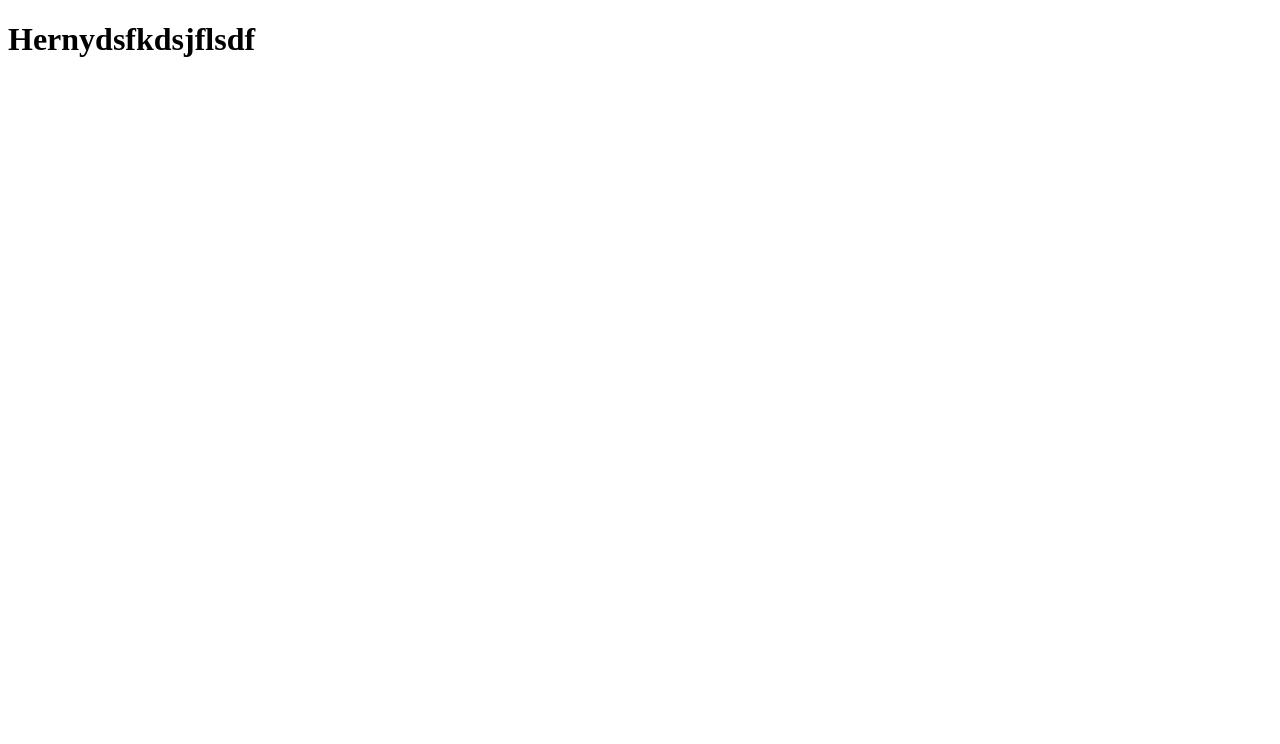
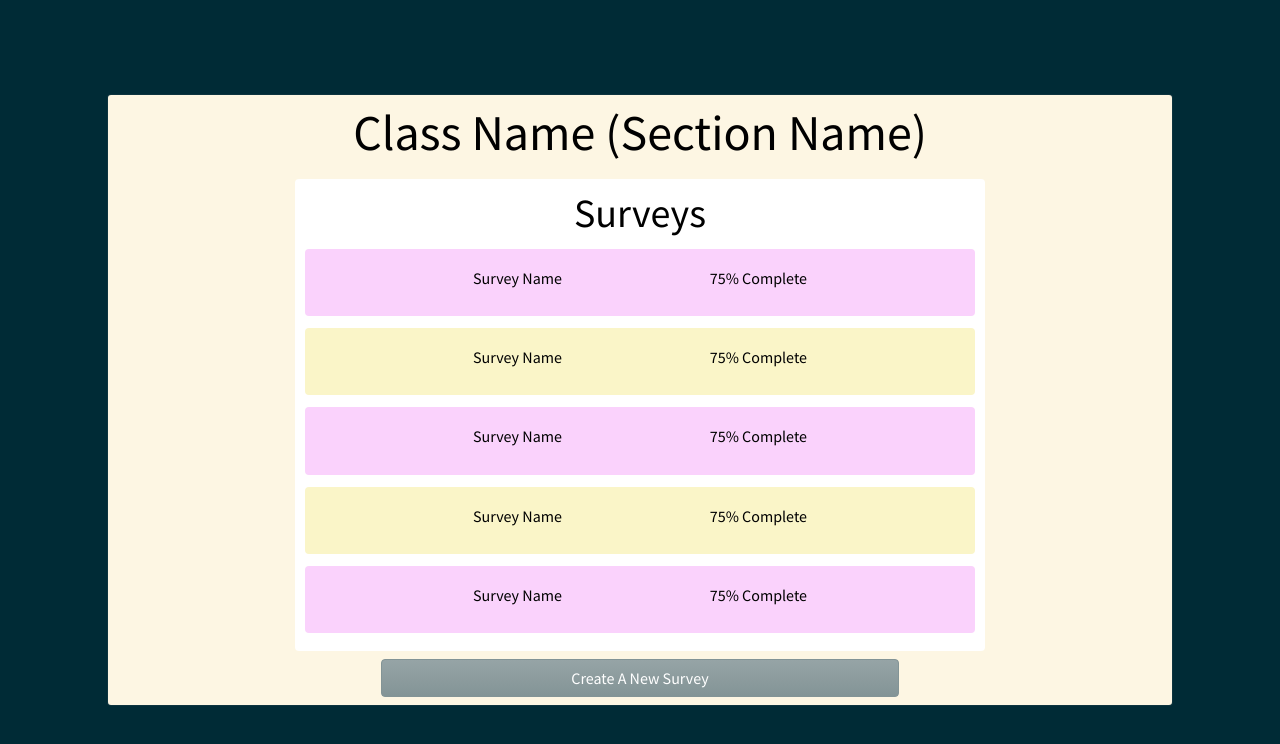
Before and after one commit to ddsola93/Web_dev_Project_1, a plain HTML site: page components/instructorhome.html in a window 1280 px wide. Drawn offline with nearby package versions, Linux system fonts and the light colour scheme.

Commit message:
Created instructionhome.html and instructionhome.js

```diff
--- a/components/instructorhome.html
+++ b/components/instructorhome.html
@@ -4,8 +4,39 @@
     <meta charset="UTF-8">
     <meta name="viewport" content="width=device-width, initial-scale=1.0">
     <title>Document</title>
+    <link href="https://cdn.jsdelivr.net/npm/bootswatch@4.5.2/dist/solar/bootstrap.min.css" rel="stylesheet"/>
 </head>
 <body>
-    <h1>Hernydsfkdsjflsdf</h1>
+    <div class="d-flex justify-content-center align-items-center" id="divHome" style="min-height: 100vh;">
+        <form class="card bg-light col-10 mt-3 mb-3" id="frmHome" style="min-height: 600px;">
+            <h1 class="text-center mt-2 mb-3" style="font-size: 50px; color: black">Class Name (Section Name)</h1>
+            <div id="divSurveys" class="card col-lg-8 offset-lg-2 col-md-10 offset-md-1 col-12" style="background-color: white; border: none; padding: 10px; min-height: 400px;">
+                <h1 class="text-center" style="font-size: 40px; color: black">Surveys</h1>
+            </div>
+            <button id="btnCreateSurvey" class="btn btn-secondary col-lg-6 offset-lg-3 col-md-8 offset-md-2 col-12 col-5 mt-2 mb-2" type="button">Create A New Survey</button>
+        </form>
+    </div>
 </body>
 </html>
+<script>
+function generateSurveys () {
+    count = 0
+    for (let i = 0; i < 5; i++) {
+        let strDiv = ''
+        if(count % 2 == 0) {
+            strDiv = '<div id="divInnerSurvey" class="card mt-1 mb-2" style="background-color: rgb(250, 210, 252); border: none; padding: 10px;">'
+        }
+        else {
+            strDiv = '<div id="divInnerSurvey" class="card mt-1 mb-2" style="background-color: rgb(250, 245, 200); border: none; padding: 10px;">'
+        }
+        strDiv += '<a href="components/instructorhome.html" class="stretched-link"></a>'
+        strDiv += '<div class="d-flex" style="padding:10px; justify-content: space-evenly">'
+        strDiv += '<h6 style="color: black">Survey Name</h6>'
+        strDiv += '<h6 style="color: black">75% Complete</h6>'
+        strDiv += '</div>'
+        document.querySelector('#divSurveys').innerHTML += strDiv
+        count++
+    }
+}
+generateSurveys()
+</script>
```
Also changed, not shown: js/instructionhome.js (added, +20 -0 lines).
